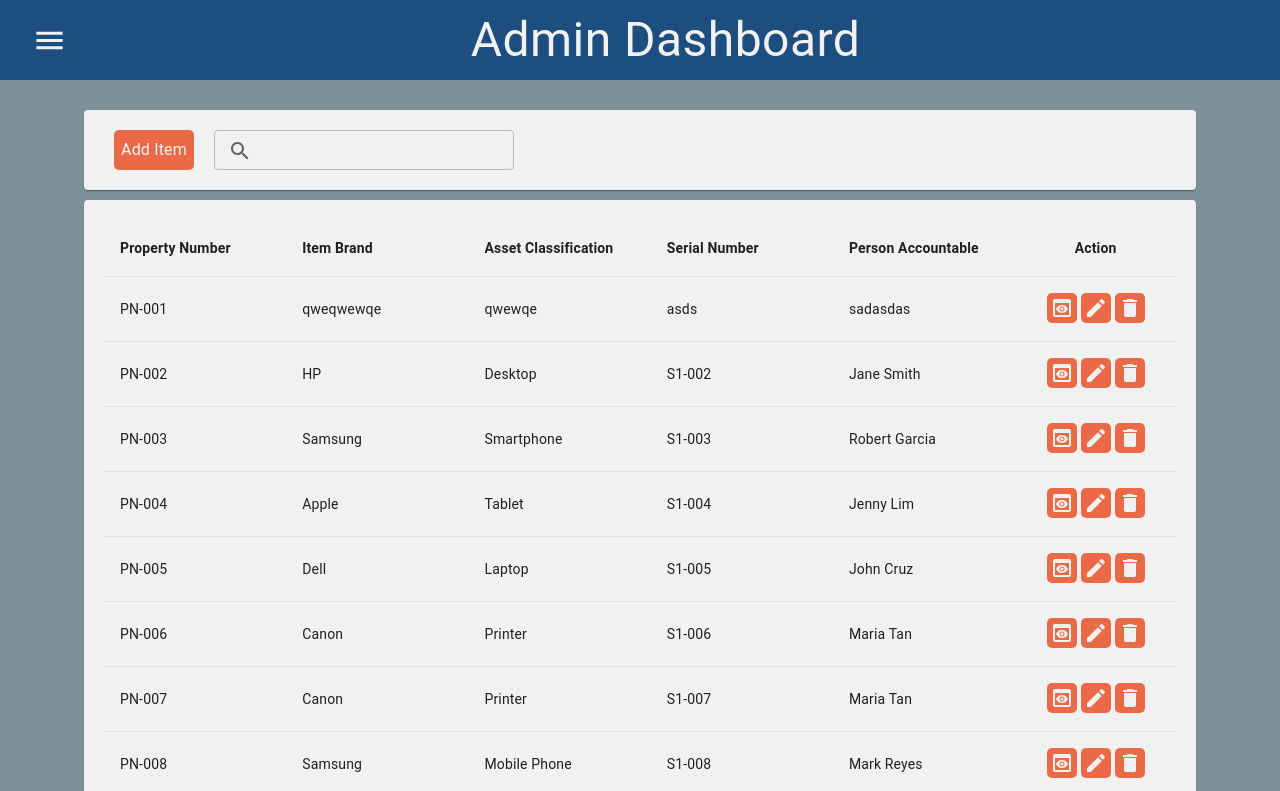
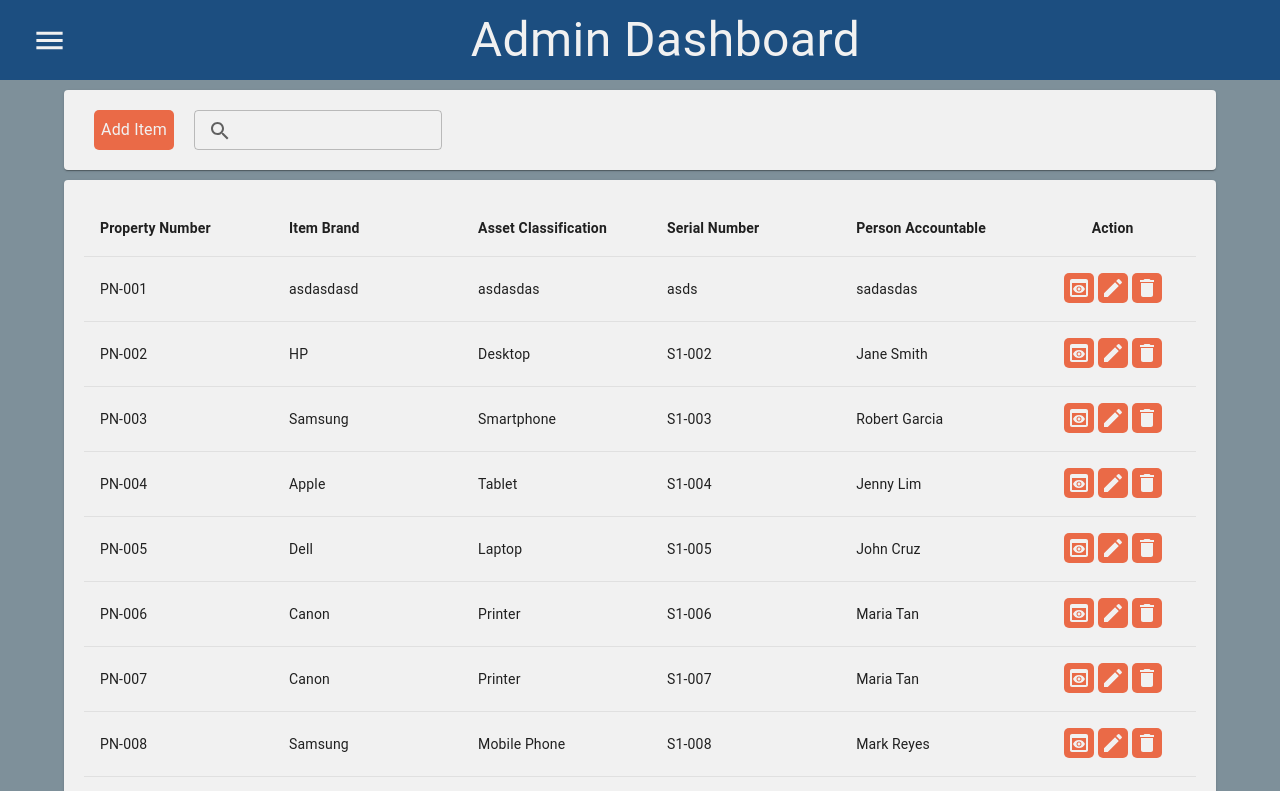
Before and after one commit to masterkipz/Admin-Dash, a React (Create React App) app in the folder client/: page / in a window 1280 px wide. Shown: the top 791 px of the page. Built offline with nearby package versions, Linux system fonts and the light colour scheme; data requests are answered from the project's data file.

Commit message:
Added Search Function

```diff
--- a/client/data/db.json
+++ b/client/data/db.json
@@ -2,8 +2,8 @@
   "items": [
     {
       "property_num": "PN-001",
-      "asset_classification": "qwewqe",
-      "item": "qweqwewqe",
+      "asset_classification": "asdasdas",
+      "item": "asdasdasd",
       "serial_no": "asds",
       "acquisition_cost": "dasdasd",
       "date_acquired": "asd",
@@ -340,6 +340,17 @@
       "date_counted": "qwewq",
       "person_accountable": "wqeqwe",
       "location": "asds"
+    },
+    {
+      "property_num": "asdasda",
+      "asset_classification": "asdsad",
+      "item": "asdasd",
+      "serial_no": "asdasd",
+      "acquisition_cost": "asdasd",
+      "date_acquired": "asdasd",
+      "date_counted": "asdasd",
+      "person_accountable": "asdasd",
+      "location": "asdsad"
     }
   ]
 }
--- a/client/src/Components/Layout.jsx
+++ b/client/src/Components/Layout.jsx
@@ -3,21 +3,32 @@ import React from "react";
 import AddItemButton from "./Table Navigation/AddItemButton";
 import Search from "./Table Navigation/Search";
 import TableInventory from "./TableInventory";
+import { useState } from "react";
 
 const Layout = () => {
+  const [searchResults, setSearchResults] = useState([]);
+
   return (
-    <Container
-      sx={{
-        height: "100%",
+    <div
+      style={{
         marginTop: "90px",
       }}
     >
-      <div style={{ padding: "20px" }}>
+      <Container maxWidth="lg">
+        <div
+          style={{
+            "@media (maxWidth:600px)": {
+              display: "flex",
+              flexDirection: "column",
+              justifyContent: "center",
+              alignItems: "center",
+            },
+          }}
+        >
           <div>
             <Paper
               sx={{
                 backgroundColor: "#F1F1F1",
-              width: "100%",
                 height: "80px",
                 marginBottom: "10px",
                 display: "flex",
@@ -25,14 +36,16 @@ const Layout = () => {
               }}
             >
               <AddItemButton />
-            <Search />
+              <Search setSearchResults={setSearchResults} />
             </Paper>
           </div>
+          <TableInventory searchResults={searchResults} />
+        </div>
+      </Container>
       <div>
-          <TableInventory />
+        {/* <Paper sx={{ height: "200px", width: "200px" }}>Clifford</Paper> */}
       </div>
     </div>
-    </Container>
   );
 };
 
--- a/client/src/Components/Modal/AddModal.jsx
+++ b/client/src/Components/Modal/AddModal.jsx
@@ -6,12 +6,15 @@ const AddModal = (props) => {
     <Modal open={props.addModalOpen} onClose={props.handleCloseModal}>
       <Paper
         sx={{
+          backgroundColor: "#F1F1F1",
           padding: "20px",
           position: "absolute",
           top: "50%",
           left: "50%",
           transform: "translate(-50%, -50%)",
           borderRadius: "20px",
+          "@media (max-width:600px)":{
+          }
         }}
       >
         <Typography
--- a/client/src/Components/Modal/DeleteModal.jsx
+++ b/client/src/Components/Modal/DeleteModal.jsx
@@ -14,6 +14,7 @@ function DeleteModal(props) {
       <Modal open={props.deleteModalOpen} onClose={props.handleDeleteCancel}>
         <Paper
           sx={{
+            backgroundColor:"#F1F1F1",
             padding: "20px",
             position: "absolute",
             top: "50%",
--- a/client/src/Components/Modal/EditModal.jsx
+++ b/client/src/Components/Modal/EditModal.jsx
@@ -15,6 +15,7 @@ const EditModal = (props) => {
       <Modal open={props.editModalOpen} onClose={props.handleEditClose}>
         <Paper
           sx={{
+            backgroundColor:"#F1F1F1",
             padding: "20px",
             position: "absolute",
             top: "50%",
--- a/client/src/Components/Navbar.jsx
+++ b/client/src/Components/Navbar.jsx
@@ -19,15 +19,15 @@ const Navbar = () => {
 
   const handleDrawerToggle = () => {
     setDrawerOpen(!isDrawerOpen);
-    console.log(isDrawerOpen);
   };
 
   return (
     <Container
       sx={{ display: "flex" }}
-      maxWidth=""
+      maxWidth="100%"
       style={{
-        maxWidth: "100vw",
+        zIndex: "10",
+        minWidth: "375px",
         position: "fixed",
         top: "0",
         left: "0",
@@ -143,7 +143,7 @@ const Navbar = () => {
               color: "#F1F1F1",
               fontSize: "48px",
               "@media (max-width:530px)": {
-                fontSize:"30px"
+                fontSize: "30px",
               },
             }}
           >
--- a/client/src/Components/Table Navigation/AddItemButton.jsx
+++ b/client/src/Components/Table Navigation/AddItemButton.jsx
@@ -22,7 +22,6 @@ const AddItemButton = () => {
 
   const handleOpenModal = () => {
     setAddModalOpen(true);
-    console.log(addModalOpen);
   };
 
   const handleCloseModal = () => {
@@ -35,9 +34,9 @@ const AddItemButton = () => {
     const isFormValid = Object.values(item).every((val) => val !== "");
     if (!isFormValid) {
       toast.error("All fields must be filled");
-
       return;
     }
+
     try {
       await addItem(item);
       // reset form
--- a/client/src/Components/Table Navigation/Search.jsx
+++ b/client/src/Components/Table Navigation/Search.jsx
@@ -1,20 +1,34 @@
-import React from "react";
+import React, { useState } from "react";
 import { TextField } from "@mui/material";
-import SearchIcon from '@mui/icons-material/Search';
+import SearchIcon from "@mui/icons-material/Search";
+import { searchItem } from "../../api/itemApi";
 
-const Search = () => {
+const Search = (props) => {
+  const [searchQuery, setSearchQuery] = useState("");
 
-  const searchPlaceholder = (<SearchIcon/>)
+  //Search Functionality
+  const handleSearchInputChange = async (event) => {
+    props.setPageTotal(0)
+    const query = event.target.value;
+    setSearchQuery(query);
+    const data = await searchItem(query);
+    props.setSearchResults(data);
+    console.log(data);
+  };
+
+  const searchPlaceholder = <SearchIcon />;
 
   return (
     <div>
       <TextField
+        value={searchQuery}
+        onChange={handleSearchInputChange}
         id="search-input"
         label={searchPlaceholder}
         placeholder="Search Item..."
         variant="outlined"
         size="small"
-        style={{ width: "300px", marginLeft: "20px" }}
+        style={{ maxWidth: "300px", marginLeft: "20px", marginRight: "10px" }}
       />
     </div>
   );
--- a/client/src/Components/TableInventory.jsx
+++ b/client/src/Components/TableInventory.jsx
@@ -21,9 +21,8 @@ import DeleteModal from "./Modal/DeleteModal";
 import ViewModal from "./Modal/ViewModal";
 import PaginationButton from "./Table Navigation/PaginationButton";
 
-const TableInventory = () => {
+const TableInventory = (props) => {
   const { data: items, isLoading, isError } = useQuery("items", fetchItem);
-
   const [selectedItem, setSelectedItem] = useState(null);
   const [viewModalOpen, setViewModalOpen] = useState(false);
   const [editModalOpen, setEditModalOpen] = useState(false);
@@ -163,7 +162,12 @@ const TableInventory = () => {
       />
 
       <Paper
-        sx={{ borderRadius: "10", padding: "20px", backgroundColor: "#F1F1F1" }}
+        sx={{
+          marginBottom: "10px",
+          borderRadius: "10",
+          padding: "20px",
+          backgroundColor: "#F1F1F1",
+        }}
       >
         <TableContainer>
           <Table>
@@ -172,7 +176,6 @@ const TableInventory = () => {
                 <TableCell
                   sx={{
                     fontWeight: "600",
-                    whiteSpace: "nowrap",
                     color: "#202020",
                     width: "17%",
                   }}
@@ -183,10 +186,9 @@ const TableInventory = () => {
                 <TableCell
                   sx={{
                     fontWeight: "600",
-                    whiteSpace: "nowrap",
                     color: "#202020",
                     width: "17%",
-                    "@media (max-width: 600px)": {
+                    "@media (max-width: 650px)": {
                       display: "none",
                     },
                   }}
@@ -198,10 +200,9 @@ const TableInventory = () => {
                 <TableCell
                   sx={{
                     fontWeight: "600",
-                    whiteSpace: "nowrap",
                     color: "#202020",
                     width: "17%",
-                    "@media (max-width: 600px)": {
+                    "@media (max-width: 650px)": {
                       display: "none",
                     },
                   }}
@@ -212,10 +213,12 @@ const TableInventory = () => {
                 <TableCell
                   sx={{
                     fontWeight: "600",
-                    whiteSpace: "nowrap",
                     color: "#202020",
                     width: "17%",
-                    "@media (max-width: 600px)": {
+                    "@media (max-width: 650px)": {
+                      display: "none",
+                    },
+                    "@media (max-width: 770px)": {
                       display: "none",
                     },
                   }}
@@ -226,10 +229,12 @@ const TableInventory = () => {
                 <TableCell
                   sx={{
                     fontWeight: "600",
-                    whiteSpace: "nowrap",
                     color: "#202020",
                     width: "17%",
-                    "@media (max-width: 600px)": {
+                    "@media (max-width: 650px)": {
+                      display: "none",
+                    },
+                    "@media (max-width: 980px)": {
                       display: "none",
                     },
                   }}
@@ -240,7 +245,6 @@ const TableInventory = () => {
                 <TableCell
                   sx={{
                     fontWeight: "600",
-                    whiteSpace: "nowrap",
                     color: "#202020",
                     width: "17%",
                   }}
@@ -251,21 +255,19 @@ const TableInventory = () => {
               </TableRow>
             </TableHead>
             <TableBody>
-              {items &&
-                items.slice(indexOfFirstItem, indexOfLastItem).map((item) => (
+              {props.searchResults.length > 0
+                ? props.searchResults
+                    .slice(indexOfFirstItem, indexOfLastItem)
+                    .map((item) => (
                       <TableRow key={item.property_num}>
-                    <TableCell
-                      align="left"
-                      sx={{ whiteSpace: "nowrap", color: "#202020" }}
-                    >
+                        <TableCell align="left" sx={{ color: "#202020" }}>
                           {item.property_num}
                         </TableCell>
                         <TableCell
                           align="left"
                           sx={{
-                        whiteSpace: "nowrap",
                             color: "#202020",
-                        "@media (max-width:600px)": {
+                            "@media (max-width:650px)": {
                               display: "none",
                             },
                           }}
@@ -276,9 +278,8 @@ const TableInventory = () => {
                         <TableCell
                           align="left"
                           sx={{
-                        whiteSpace: "nowrap",
                             color: "#202020",
-                        "@media (max-width:600px)": {
+                            "@media (max-width:650px)": {
                               display: "none",
                             },
                           }}
@@ -288,9 +289,11 @@ const TableInventory = () => {
                         <TableCell
                           align="left"
                           sx={{
-                        whiteSpace: "nowrap",
                             color: "#202020",
-                        "@media (max-width:600px)": {
+                            "@media (max-width:650px)": {
+                              display: "none",
+                            },
+                            "@media (max-width: 770px)": {
                               display: "none",
                             },
                           }}
@@ -301,9 +304,134 @@ const TableInventory = () => {
                         <TableCell
                           align="left"
                           sx={{
-                        whiteSpace: "nowrap",
                             color: "#202020",
-                        "@media (max-width:600px)": {
+                            "@media (max-width:650px)": {
+                              display: "none",
+                            },
+                            "@media (max-width: 980px)": {
+                              display: "none",
+                            },
+                            "@media (max-width: 770px)": {
+                              display: "none",
+                            },
+                          }}
+                        >
+                          {item.person_accountable}
+                        </TableCell>
+
+                        <TableCell align="center">
+                          <button
+                            onClick={() => handleViewClick(item)}
+                            style={{
+                              height: "30px",
+                              width: "30px",
+                              backgroundColor: "#EA6A47",
+                              border: "none",
+                              color: "#F1F1F1",
+                              borderRadius: "5px",
+                              padding: "0px ",
+                              paddingTop: "3px",
+                              cursor: "pointer",
+                              marginLeft: "2px",
+                              marginRight: "2px",
+                            }}
+                          >
+                            <Preview />
+                          </button>
+                          <button
+                            onClick={() => handleEditClick(item)}
+                            style={{
+                              height: "30px",
+                              width: "30px",
+                              backgroundColor: "#EA6A47",
+                              border: "none",
+                              color: "#F1F1F1",
+                              borderRadius: "5px",
+                              padding: "0px ",
+                              paddingTop: "3px",
+                              cursor: "pointer",
+                              marginLeft: "2px",
+                              marginRight: "2px",
+                            }}
+                          >
+                            <Edit />
+                          </button>
+                          <button
+                            onClick={() => handleDeleteClick(item)}
+                            style={{
+                              height: "30px",
+                              width: "30px",
+                              backgroundColor: "#EA6A47",
+                              border: "none",
+                              color: "#F1F1F1",
+                              borderRadius: "5px",
+                              padding: "0px ",
+                              paddingTop: "3px",
+                              cursor: "pointer",
+                              marginLeft: "2px",
+                              marginRight: "2px",
+                            }}
+                          >
+                            <Delete />
+                          </button>
+                        </TableCell>
+                      </TableRow>
+                    ))
+                : items &&
+                  items.slice(indexOfFirstItem, indexOfLastItem).map((item) => (
+                    <TableRow key={item.property_num}>
+                      <TableCell align="left" sx={{ color: "#202020" }}>
+                        {item.property_num}
+                      </TableCell>
+                      <TableCell
+                        align="left"
+                        sx={{
+                          color: "#202020",
+                          "@media (max-width:650px)": {
+                            display: "none",
+                          },
+                        }}
+                      >
+                        {item.item}
+                      </TableCell>
+
+                      <TableCell
+                        align="left"
+                        sx={{
+                          color: "#202020",
+                          "@media (max-width:650px)": {
+                            display: "none",
+                          },
+                        }}
+                      >
+                        {item.asset_classification}
+                      </TableCell>
+                      <TableCell
+                        align="left"
+                        sx={{
+                          color: "#202020",
+                          "@media (max-width:650px)": {
+                            display: "none",
+                          },
+                          "@media (max-width: 770px)": {
+                            display: "none",
+                          },
+                        }}
+                      >
+                        {item.serial_no}
+                      </TableCell>
+
+                      <TableCell
+                        align="left"
+                        sx={{
+                          color: "#202020",
+                          "@media (max-width:650px)": {
+                            display: "none",
+                          },
+                          "@media (max-width: 980px)": {
+                            display: "none",
+                          },
+                          "@media (max-width: 770px)": {
                             display: "none",
                           },
                         }}
--- a/client/src/api/itemApi.js
+++ b/client/src/api/itemApi.js
@@ -1,3 +1,6 @@
+import { toast } from "react-toastify";
+import "react-toastify/dist/ReactToastify.css";
+
 const fetchItem = async () => {
   const response = await fetch("http://localhost:3500/items");
   if (!response.ok) {
@@ -15,7 +18,38 @@ const fetchItemTotal = async () => {
   return data.length;
 };
 
+const searchItem = async (query = "") => {
+  const response = await fetch(`http://localhost:3500/items?q=${query}`);
+  if (!response.ok) {
+    throw new Error("Network response was not ok");
+  }
+  const data = await response.json();
+  if (query.trim() === "") {
+    return data;
+  }
+  const filteredData = data.filter(
+    (item) =>
+      item.property_num.toLowerCase().includes(query.toLowerCase()) ||
+      item.serial_no.toLowerCase().includes(query.toLowerCase()) ||
+      item.asset_classification.toLowerCase().includes(query.toLowerCase()) ||
+      item.item.toLowerCase().includes(query.toLowerCase()) ||
+      item.date_acquired.toLowerCase().includes(query.toLowerCase()) ||
+      item.date_counted.toLowerCase().includes(query.toLowerCase()) ||
+      item.location.toLowerCase().includes(query.toLowerCase()) ||
+      item.person_accountable.toLowerCase().includes(query.toLowerCase())
+  );
+  return filteredData;
+};
+
 const addItem = async (item) => {
+  const propertyNum = item.property_num;
+
+  // Check if the property_num already exists
+  const existingItem = await fetchItem(propertyNum);
+  if (existingItem) {
+    toast.error("Duplicate Property Number");
+  }
+
   const response = await fetch("http://localhost:3500/items", {
     method: "POST",
     headers: {
@@ -50,4 +84,4 @@ const deleteItem = async (property_num) => {
   }
 };
 
-export { fetchItem,fetchItemTotal, addItem, editItem, deleteItem };
+export { fetchItem, fetchItemTotal, searchItem, addItem, editItem, deleteItem };
--- a/client/src/index.css
+++ b/client/src/index.css
@@ -1,4 +1,10 @@
-body{
+body {
   margin: 0;
-  background-color: #7E909A;
+  background-color: #7e909a;
 }
+
+.text-wrapper {
+  white-space: nowrap;
+  overflow: hidden;
+  text-overflow: ellipsis;
+}
```
Also changed, not shown: 1 other file (tests, documents, lock files or other folders). Lines whose indentation alone changed are shown as unchanged.
